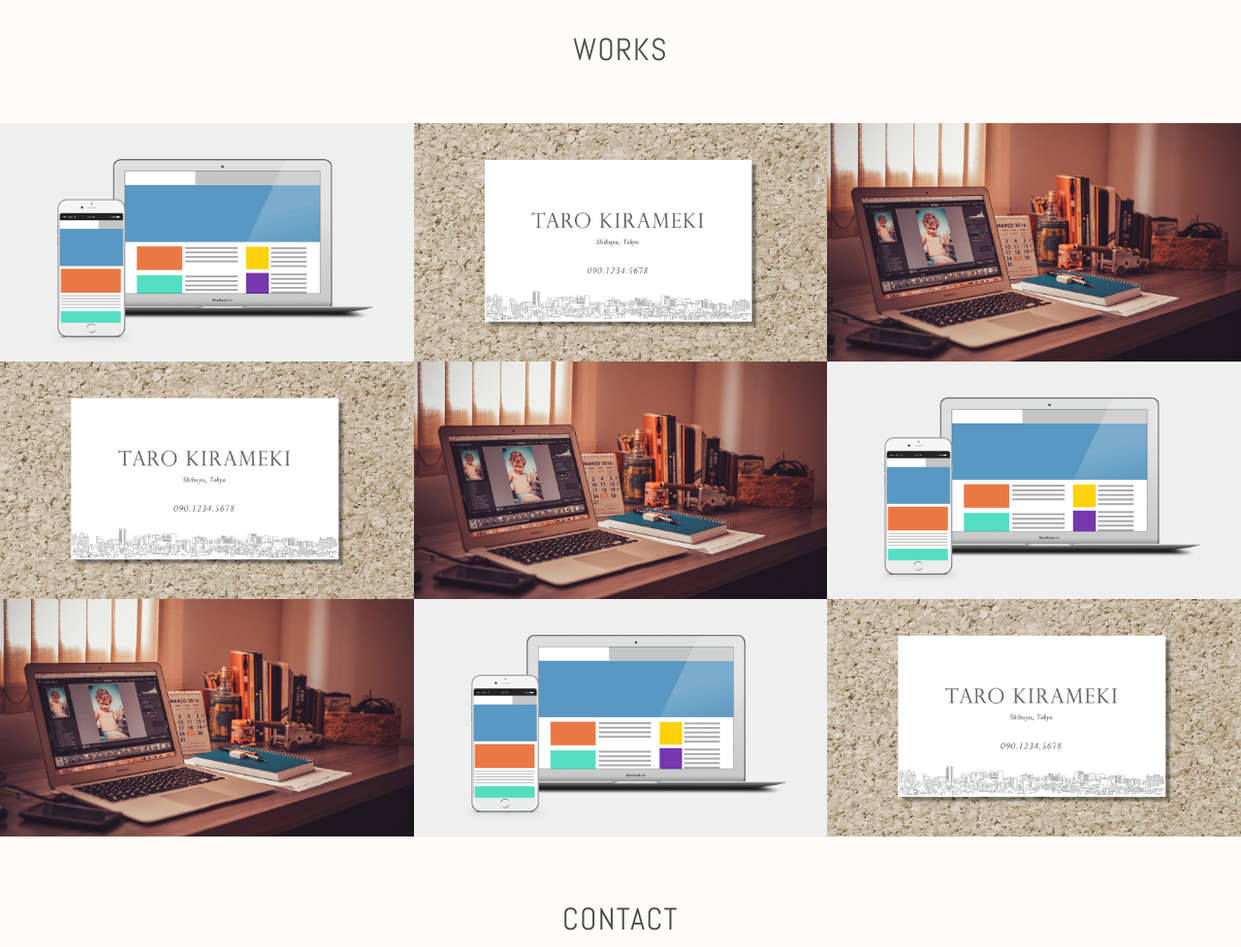
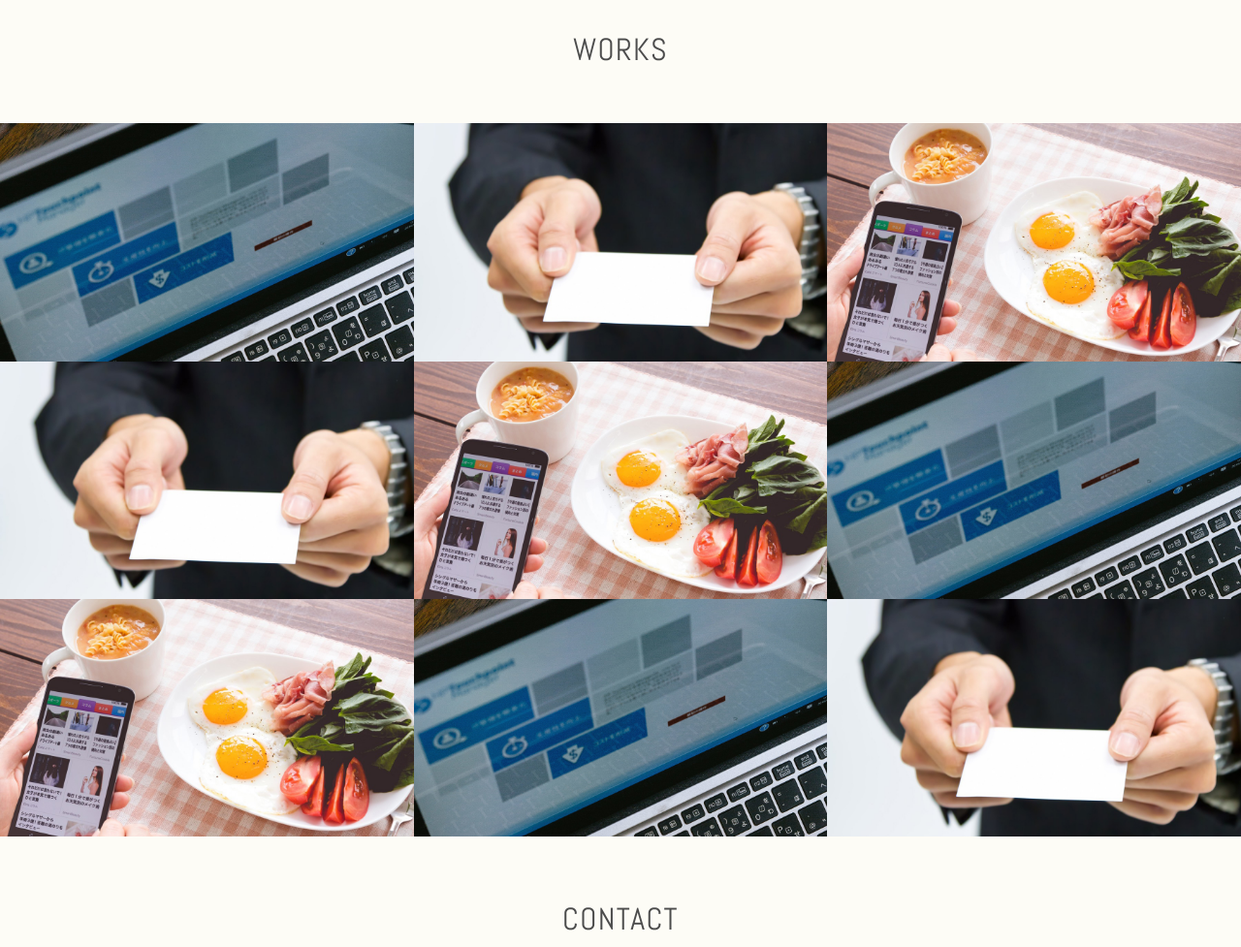
Before and after one commit to manabushoujima/manabushoujima.github.io, a plain HTML site: page index.html in a window 1280 px wide. Shown: the part 1020-1997 px from the top of the page at 97% size. Drawn offline with nearby package versions, Linux system fonts and the light colour scheme.

Commit message:
ポートフォリオ画像をセピア色に。実績の画像変更

```diff
--- a/index.html
+++ b/index.html
@@ -14,7 +14,7 @@
             <a href="#contact" class="button-contact"><i aria-label="お問い合わせ" class="fa fa-envelope-o"></i></a>
             <div class="profile">
                 <h1 class="site-title abel uppercase text-center">Web Director <span>Manabu Shojima</span></h1>
-                <img src="./images/img_profile.jpg" alt="プロフィール写真" width="140" height="140" class="block-center profile-icon">
+                <img src="./images/image_portfolio.png" alt="プロフィール写真" width="140" height="140" class="block-center profile-icon">
                 <p class='text-center'>福岡県在住のWebデザイン修行中、庄島学です。4月にWebディレクターとして<br>社会人デビューします。入社したらすぐに25万円自己負担の海外研修があると<br>いうのに、友人が卒業旅行で北海道に行こうと言いだしました。節約中です。</p>
             </div>
         </header>
@@ -43,7 +43,7 @@
                 <h2 class="text-center">Works</h2>
                 <div class="works-box">
                     <a href="#">
-                        <img src="./images/img_work_site.png" alt="株式会社きらめき コーポレートサイト様 Webサイトデザイン">
+                        <img src="./images/image_website.jpg" alt="株式会社きらめき コーポレートサイト様 Webサイトデザイン">
                         <div class="works-box-inner">
                             <div class="text-center">
                                 <h3>株式会社きらめき コーポレートサイト</h3>
@@ -55,7 +55,7 @@
                 </div>
                 <div class="works-box">
                     <a href="#">
-                        <img src="./images/img_work_card.jpg" alt="きらめき花子様 名刺デザイン">
+                        <img src="./images/image_meishi.jpg" alt="きらめき花子様 名刺デザイン">
                         <div class="works-box-inner">
                             <div class="text-center">
                                 <h3>きらめき花子様 名刺</h3>
@@ -67,7 +67,7 @@
                 </div>
                 <div class="works-box">
                     <a href="#">
-                        <img src="./images/img_work_blog.jpg" alt="WordPressオリジナルテーマ">
+                        <img src="./images/image_blog.jpg" alt="WordPressオリジナルテーマ">
                         <div class="works-box-inner">
                             <div class="text-center">
                                 <h3>ブログデザイン</h3>
@@ -79,7 +79,7 @@
                 </div>
                 <div class="works-box">
                     <a href="#">
-                        <img src="./images/img_work_card.jpg" alt="きらめき花子様 名刺デザイン">
+                        <img src="./images/image_meishi.jpg" alt="きらめき花子様 名刺デザイン">
                         <div class="works-box-inner">
                             <div class="text-center">
                                 <h3>きらめき花子様 名刺</h3>
@@ -91,7 +91,7 @@
                 </div>
                 <div class="works-box">
                     <a href="#">
-                        <img src="./images/img_work_blog.jpg" alt="WordPressオリジナルテーマ">
+                        <img src="./images/image_blog.jpg" alt="WordPressオリジナルテーマ">
                         <div class="works-box-inner">
                             <div class="text-center">
                                 <h3>ブログデザイン</h3>
@@ -103,7 +103,7 @@
                 </div>
                 <div class="works-box">
                     <a href="#">
-                        <img src="./images/img_work_site.png" alt="株式会社きらめき コーポレートサイト様 Webサイトデザイン">
+                        <img src="./images/image_website.jpg" alt="株式会社きらめき コーポレートサイト様 Webサイトデザイン">
                         <div class="works-box-inner">
                             <div class="text-center">
                                 <h3>株式会社きらめき コーポレートサイト</h3>
@@ -115,7 +115,7 @@
                 </div>
                               <div class="works-box">
                     <a href="#">
-                        <img src="./images/img_work_blog.jpg" alt="WordPressオリジナルテーマ">
+                        <img src="./images/image_blog.jpg" alt="WordPressオリジナルテーマ">
                         <div class="works-box-inner">
                             <div class="text-center">
                                 <h3>ブログデザイン</h3>
@@ -127,7 +127,7 @@
                 </div>
                 <div class="works-box">
                     <a href="#">
-                        <img src="./images/img_work_site.png" alt="株式会社きらめき コーポレートサイト様 Webサイトデザイン">
+                        <img src="./images/image_website.jpg" alt="株式会社きらめき コーポレートサイト様 Webサイトデザイン">
                         <div class="works-box-inner">
                             <div class="text-center">
                                 <h3>株式会社きらめき コーポレートサイト</h3>
@@ -139,7 +139,7 @@
                 </div>
                 <div class="works-box">
                     <a href="#">
-                        <img src="./images/img_work_card.jpg" alt="きらめき花子様 名刺デザイン">
+                        <img src="./images/image_meishi.jpg" alt="きらめき花子様 名刺デザイン">
                         <div class="works-box-inner">
                             <div class="text-center">
                                 <h3>きらめき花子様 名刺</h3>
```
Also changed, not shown: images/image_blog.jpg (added), images/image_meishi.jpg (added), images/image_website.jpg (added), 1 other file.
